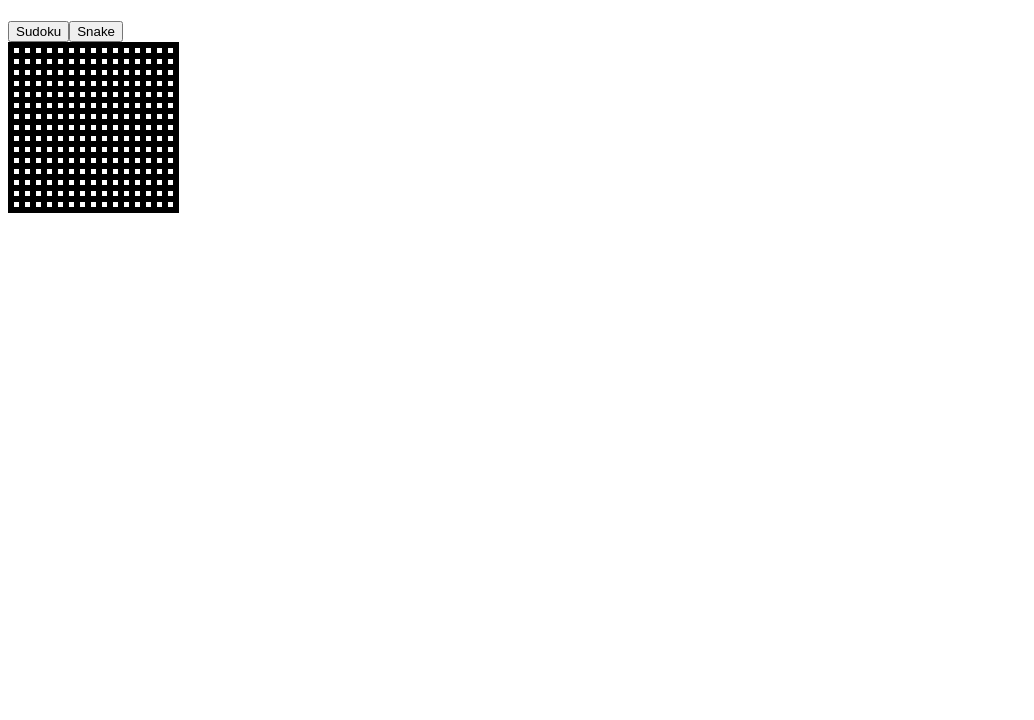
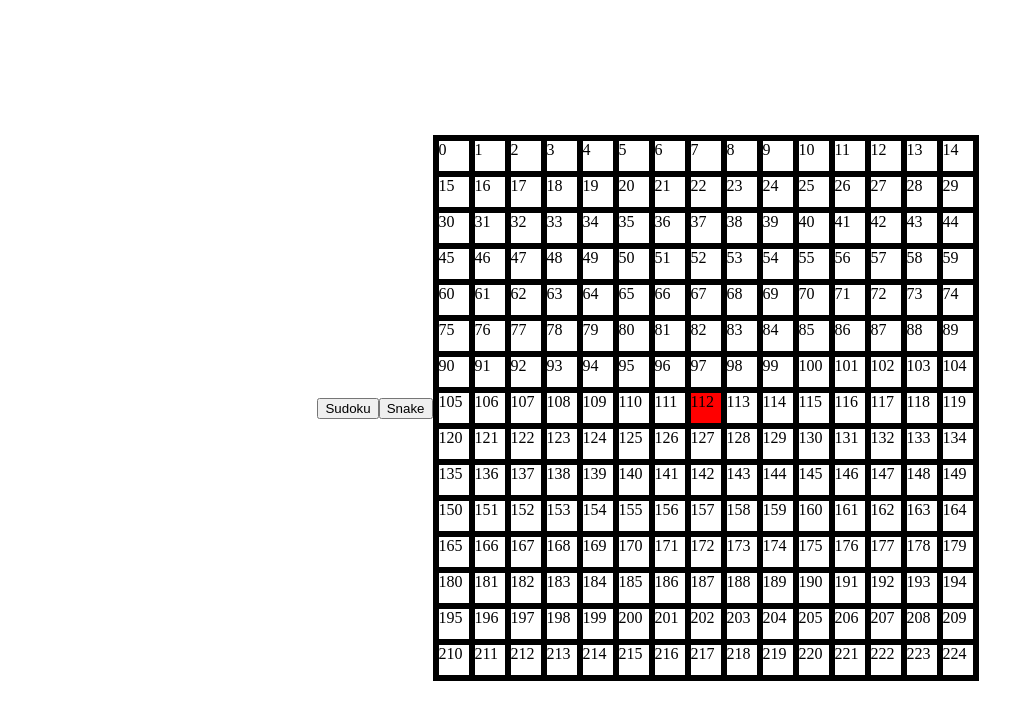
Before and after one commit to BenDMaryland/Sudoku, a React (Create React App) app: page /snake in a window 1280 px wide. Shown: the top 720 px of the page, without its empty margins (0-1034 px from the left). Built offline with nearby package versions, Linux system fonts and the light colour scheme.

Commit message:
snake player token added

```diff
--- a/src/components/Page.js
+++ b/src/components/Page.js
@@ -5,8 +5,18 @@ import Snake from './snake/Snake'
 
 
 function Page() {
+
+  const PageStyle = {
+    'display': 'flex',
+    "height": "100vh",
+    'width':'100vw',
+    'justifyContent': 'center',
+    'alignItems': 'center',
+
+
+  }
   return (
-    <div>
+    <div style={PageStyle}>
       <h1></h1>
       <Link className="nav-link" to="/"><button color="inherit">Sudoku</button></Link>
       <Link className="nav-link" to="/snake"><button color="inherit">Snake</button></Link>
--- a/src/components/snake/Snake.js
+++ b/src/components/snake/Snake.js
@@ -1,48 +1,49 @@
 import React, { useEffect, useState } from "react"
 import styled from "styled-components"
 import SnakeCell from "./SnakeCell"
+
+
 
 function Snake() {
   const gridSize = 225
   let columnSize = Math.sqrt(gridSize)
 
-const [player, setplayer] = useState("[Player]")
+const [player, setplayer] = useState(112)
   const [snakeGrid, setsnakeGrid] = useState([...Array(gridSize).keys()])
 
 
-  // useEffect(() => {
-  // setsnakeGrid(snake=>snake =Array(81).keys())
-  // }, [])
+  const boardStyle = {
+    'border': "solid",
+    'display': "grid",
+    'gridTemplateColumns': `repeat(${columnSize}, 1fr)`,
+    'width': "fit-content",
+    'height': "fit-content",
+  }
 
-  const boardStyle = {
+
+  function movePlayer(e) {
+
+console.log("Keypress",e.target.value)
+
+}
+
+
+
+  return (
+    <>
+
+    <div onKeyDown={(e)=>movePlayer(e)} style={boardStyle}>
+
+{snakeGrid.map((grid,i )=>  (<SnakeCell key={i} player={player} cellNumber={i} />))}
+
+
+    </div>
+
+    </>
+  )
 
 
 
 }
 
-
-  console.log("the grid is ", snakeGrid)
-
-  return (
-    <>
-
-    <SnakeBoard>
-
-{snakeGrid.map((grid,i )=>  (<SnakeCell cellNumber={i} />))}
-
-
-    </SnakeBoard>
-
-    </>
-  )
-}
-
 export default Snake
-
-const SnakeBoard =styled.div`
-border: solid;
-display: grid;
-grid-template-columns: repeat(15, 1fr);
-width: fit-content;
-height: fit-content;
-`
--- a/src/components/snake/SnakeCell.js
+++ b/src/components/snake/SnakeCell.js
@@ -3,19 +3,26 @@ import React, { useEffect, useState } from "react"
 import { unstable_shouldYield } from "scheduler"
 import styled from "styled-components"
 
-function SnakeCell({ cellNumber }) {
+function SnakeCell({ cellNumber,player }) {
+    const cellSize = "30px"
+    const [playerTile, setplayerTile] = useState("white")
+    useEffect(() => {
+     player ===cellNumber && setplayerTile("red")
+    }, [player])
+
 
     const cellStyle = {
         "margin": "0",
         'border': 'solid',
-        'height': "5px",
-        "width":"5px"
+        'height': cellSize,
+        "width": cellSize,
+        "backgroundColor":playerTile
 
 
 }
 
   return (
-      <div  style={cellStyle}> </div>
+      <div  style={cellStyle}>{cellNumber} </div>
   )
 }
 
```
